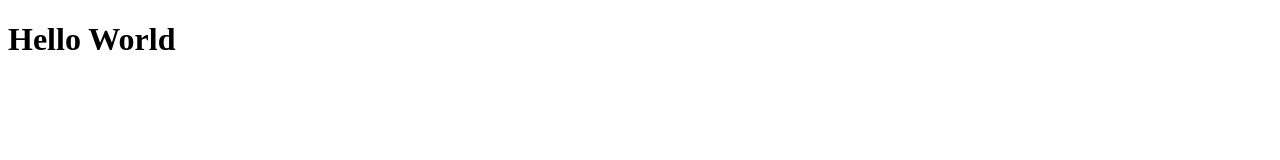
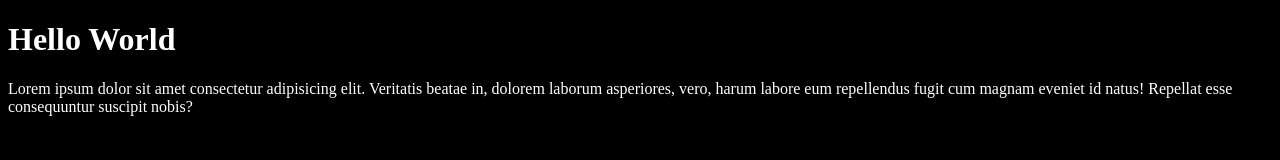
Before and after one commit to sajjadali1714/SMIT, a plain HTML site: page index.html in a window 1280 px wide. Drawn offline with Linux system fonts and the light colour scheme.

Commit message:
Update index.html file and add style.css file
Index.html
Update index.html file and add link style.css file with html

Style.css
create new style.css file link it with index.html file and changed background and font color.

```diff
--- /dev/null
+++ b/Styles/styles.css
@@ -0,0 +1,4 @@
+body{
+    background-color: black;
+    color: white;
+}
--- a/index.html
+++ b/index.html
@@ -4,9 +4,11 @@
     <meta charset="UTF-8">
     <meta http-equiv="X-UA-Compatible" content="IE=edge">
     <meta name="viewport" content="width=device-width, initial-scale=1.0">
-    <title>Document</title>
+    <title>Testing GitHub</title>
+    <link rel="stylesheet" href="./Styles/styles.css">
 </head>
 <body>
     <h1>Hello World</h1>
+    <p>Lorem ipsum dolor sit amet consectetur adipisicing elit. Veritatis beatae in, dolorem laborum asperiores, vero, harum labore eum repellendus fugit cum magnam eveniet id natus! Repellat esse consequuntur suscipit nobis?</p>
 </body>
 </html>
```
